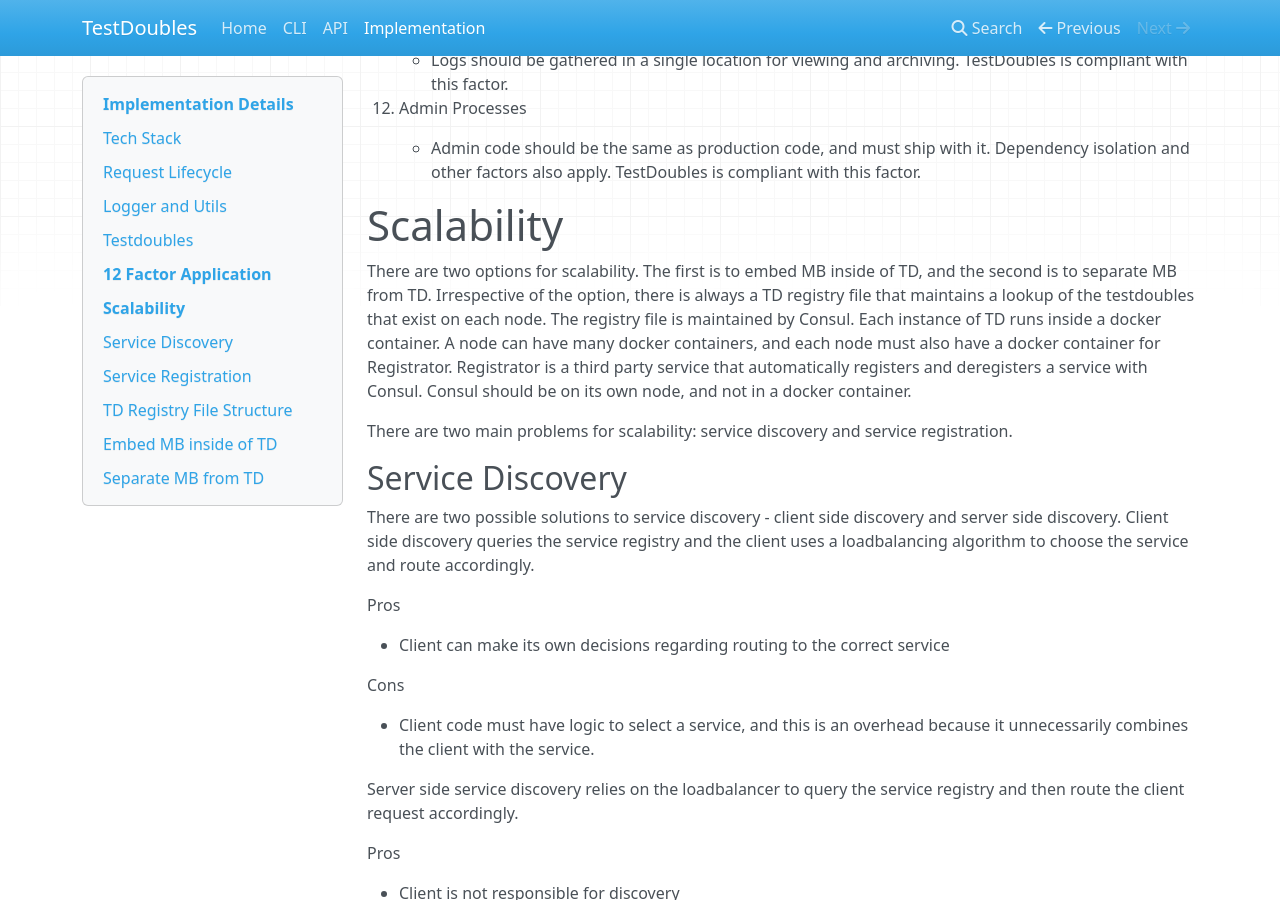
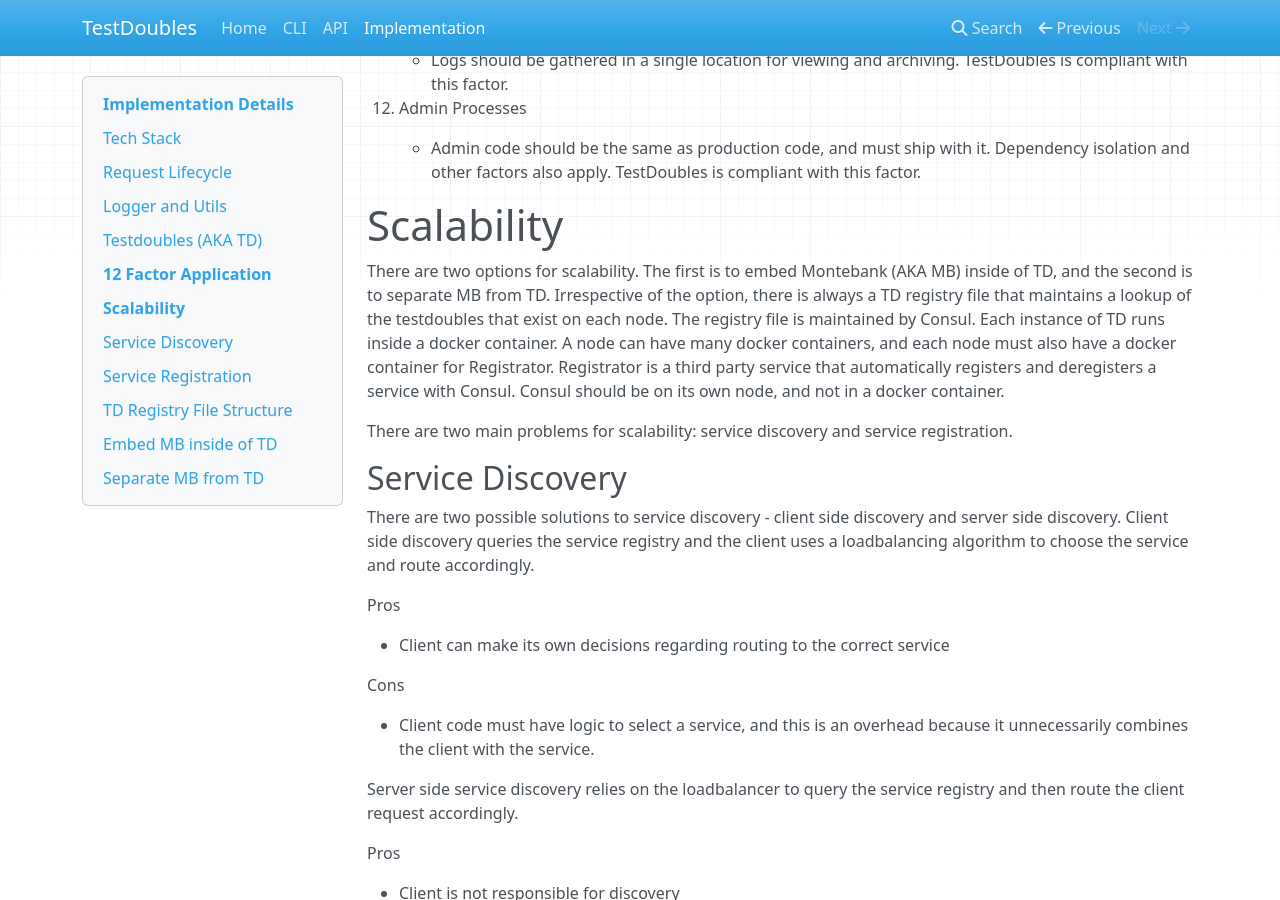
Before and after one commit to waffle-iron/TestDoubles, an MkDocs documentation site: the page built from documentation/implementation_details.md, in a window 1280 px wide and 900 px high, scrolled down 3132 px. Built offline with MkDocs 1.6.1, drawn with Linux system fonts in a browser that asks for light colours; nearby versions of some CDN libraries; old or Windows-style settings are respelled for this version of MkDocs; some of the changed text lies outside the part shown.

Commit message:
Update implementation_details.md

```diff
--- a/documentation/implementation_details.md
+++ b/documentation/implementation_details.md
@@ -30,7 +30,7 @@ The logger.js and the utils.js file are also vital for the execution of the appl
 
 The utils file contains all the functions that are commonly used by most controllers. This includes file checking, writing to files, deleting files, and retrieving the testdouble object.
 
-## Testdoubles
+## Testdoubles (AKA TD)
 
 Each testdouble has a testDoubleName.json file, where testDoubleName is the name of the testdouble. This file houses
 the definition of the testdouble. All testdouble definitions are stored in the testdoubles/ directory.
@@ -118,7 +118,7 @@ The TestDoubles software is evaluated for each of the 12 factors below.
 
 # Scalability
 
-There are two options for scalability. The first is to embed MB inside of TD, and the second is to separate MB from TD.
+There are two options for scalability. The first is to embed Montebank (AKA MB) inside of TD, and the second is to separate MB from TD.
 Irrespective of the option, there is always a TD registry file that maintains a lookup of the testdoubles that exist on each node. The registry file is maintained by Consul. Each instance of TD runs inside a docker container. A node can have many docker containers, and each node must also have a docker container for Registrator. Registrator is a third party service that automatically registers and deregisters a service with Consul. Consul should be on its own node, and not in a docker container.
 
 There are two main problems for scalability: service discovery and service registration.
```
